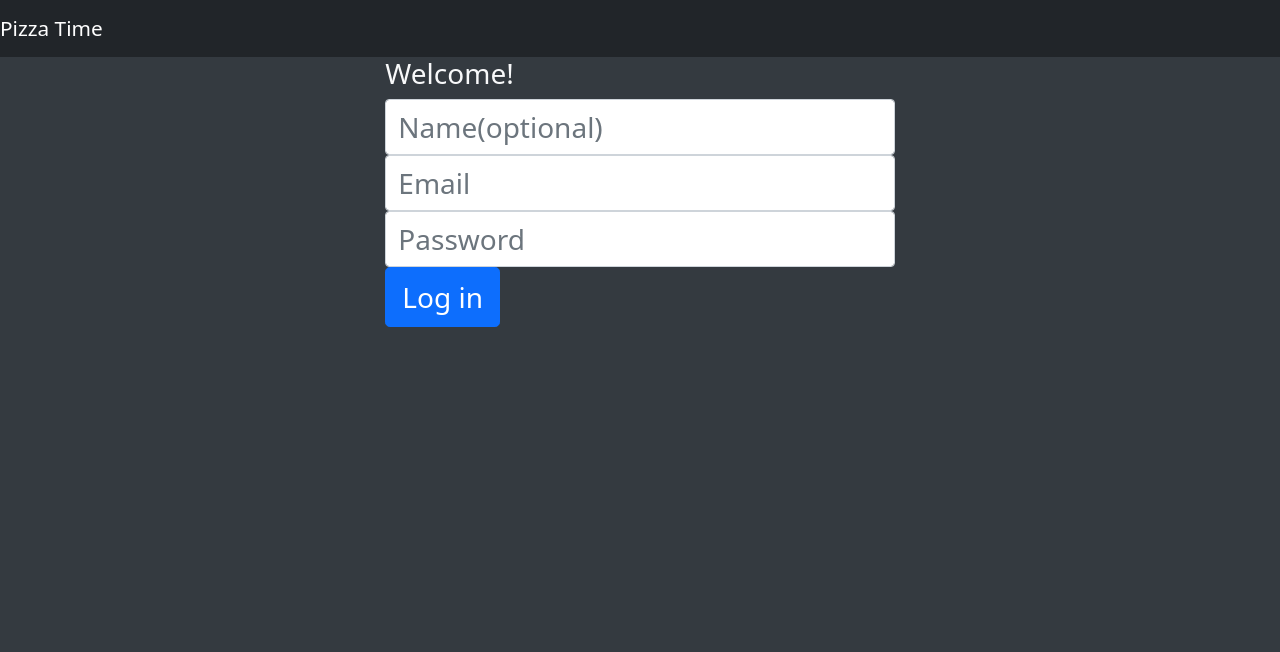
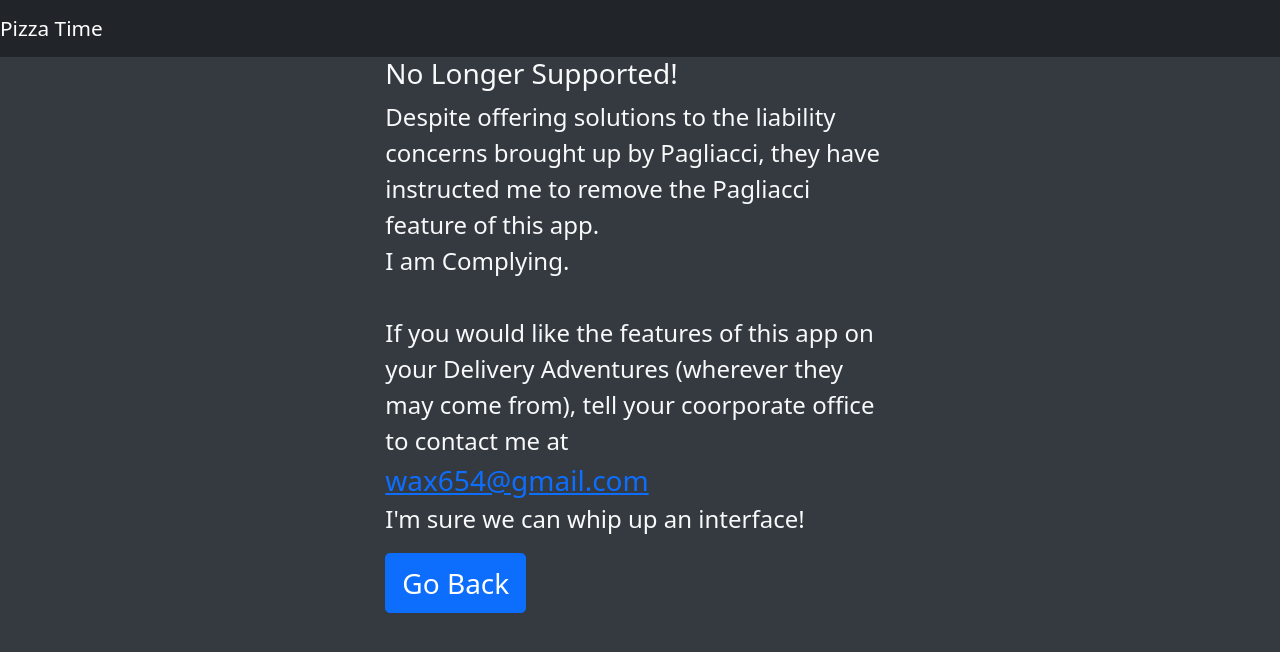
Before and after one commit to wax54/pizza-time, a Flask app: page /pag/login in a window 1280 px wide. Shown: the top 652 px of the page. Run offline with Flask 2, Linux system fonts and the light colour scheme; parts of the project's set-up code (start-up, migrations or seed data) failed here and were passed over.

Commit message:
Complying with Pagliacci's request

```diff
--- a/api/demo_api.py
+++ b/api/demo_api.py
@@ -5,11 +5,11 @@
 
 DEMO_DELIVERY = {"orders": [{"num": 43,
                              "name": "Kassandra Meyers",
-                             "address": "202 Waterwood Bend, Peachtree City",
+                             "address": "12704 NE 88th Ln, Kirkland, WA 98033",
                             "phone": "425-155-1443"},
                             {"num": 17,
                             "name": "Gracy Williams",
-                             "address": "103 Pine Cone Break, Peachtree City",
+                             "address": "10035 127th Ave NE, Kirkland, WA 98033",
                              "phone": "425-555-8972"}],
                  "date": string_date_time(
                      make_date_time_from_now().date()),
--- a/helpers/middleware.py
+++ b/helpers/middleware.py
@@ -1,4 +1,5 @@
 from flask import g, request, redirect
+from api import PAG_KEY
 from config import RENEWAL_TIMEFRAME, JWT_AUTH_KEY
 from users.models import User
 
@@ -63,7 +64,12 @@
     if JWT_AUTH_KEY in request.cookies:
         try:
             user_jwt = request.cookies[JWT_AUTH_KEY]
-            g.user = User.authenticate(user_jwt)
+            u = User.authenticate(user_jwt)
+            if u.api_id == PAG_KEY:
+                g.user = None
+            else:
+                g.user = u
+
         except:
             g.user = None
     else:
--- a/templates/deliveries/delivery_card.html
+++ b/templates/deliveries/delivery_card.html
@@ -1,12 +1,11 @@
 {% if delivery %}
 <div class="row justify-content-center">
-
+    {% include 'deliveries/nav_all_button.html' %}
     {% for order in delivery['orders'] %}
     <div class="col-12 col-xl-6 my-2" id="{{order['num']}}-card">
         {% include 'deliveries/current_order_card.html' %}
     </div>
     {% endfor %}
-    {% include 'deliveries/nav_all_button.html' %}
 
 </div>
 {% endif %}
--- /dev/null
+++ b/templates/sorry_legal_troubles.html
@@ -0,0 +1,29 @@
+{% extends 'base.html' %}
+
+{% block title %}No Longer Supported!{% endblock %}
+
+{% block content %}
+
+<div class="row justify-content-md-center">
+    <div class="col-md-7 col-lg-5">
+        <h2 class="join-message larger-text">No Longer Supported!</h2>
+        <p>
+            Despite offering solutions to the liability concerns brought up by Pagliacci, they have instructed me to remove the
+        Pagliacci feature of this app.<br />
+            I am Complying.
+            <br /><br />
+            If you would like the features of this app on your Delivery Adventures (wherever they may come from), tell your
+            coorporate office to contact me at
+            <br/>
+            <a class="larger-text" href="mailto:wax654@gmail.com" target="_blank">wax654@gmail.com</a>
+
+            <br />
+            I'm sure we can whip up an interface!
+
+        </p>
+
+        <a href="/login" class="btn btn-primary btn-block btn-lg larger-text">Go Back</a>
+    </div>
+</div>
+
+{% endblock %}
--- a/users/auth_routes.py
+++ b/users/auth_routes.py
@@ -78,52 +78,54 @@
 
 @auth_views.route('/pag/login', methods=["GET", "POST"])
 def login_to_pag():
-    """Displays the login form on GET
-    Attempts to Log the user into the PAG API on POST"""
-    #get the form
-    form = PagUserLogin()
-    #see if its a POST and if all required data is there
-    if form.validate_on_submit():
+    return render_template('sorry_legal_troubles.html')
 
-        name = form.name.data
-        email = form.email.data
-        password = form.password.data
+    # """Displays the login form on GET
+    # Attempts to Log the user into the PAG API on POST"""
+    # #get the form
+    # form = PagUserLogin()
+    # #see if its a POST and if all required data is there
+    # if form.validate_on_submit():
 
-        api_key = PAG_KEY
+    #     name = form.name.data
+    #     email = form.email.data
+    #     password = form.password.data
 
-        #set the API to use the Pag api
-        api = apis[api_key]
-        #attempt to login to the API
-        token_glob = api.login(email=email, password=password)
+    #     api_key = PAG_KEY
 
-        #if success
-        if token_glob:
-            token = token_glob['token']
-            expiration = token_glob['expiration']
-            #save them in the DB
-            user = User.create_or_update(name=name,
-                                        email=email,
-                                        token=token,
-                                        token_expiration=expiration,
-                                        api_id=api_key)
+    #     #set the API to use the Pag api
+    #     api = apis[api_key]
+    #     #attempt to login to the API
+    #     token_glob = api.login(email=email, password=password)
 
-            #This will be false if the user was never created
-            user_jwt = user.make_jwt()
-            #put the id in the session
-            #redirect to curr_del page
-            resp = make_response(redirect('/current_delivery'))
-            #put the auth and api in the cookies
-            resp.set_cookie(JWT_AUTH_KEY, user_jwt,
-                            expires=user.accessor_expiration)
-            return resp
-        else:
-            #login failed
-            flash("Not Valid Credentials!", "danger")
-            #return to login page
-            return render_template('user_login.html', form=form)
-    else:
-        #show login page
-        return render_template('user_login.html', form=form)
+    #     #if success
+    #     if token_glob:
+    #         token = token_glob['token']
+    #         expiration = token_glob['expiration']
+    #         #save them in the DB
+    #         user = User.create_or_update(name=name,
+    #                                     email=email,
+    #                                     token=token,
+    #                                     token_expiration=expiration,
+    #                                     api_id=api_key)
+
+    #         #This will be false if the user was never created
+    #         user_jwt = user.make_jwt()
+    #         #put the id in the session
+    #         #redirect to curr_del page
+    #         resp = make_response(redirect('/current_delivery'))
+    #         #put the auth and api in the cookies
+    #         resp.set_cookie(JWT_AUTH_KEY, user_jwt,
+    #                         expires=user.accessor_expiration)
+    #         return resp
+    #     else:
+    #         #login failed
+    #         flash("Not Valid Credentials!", "danger")
+    #         #return to login page
+    #         return render_template('user_login.html', form=form)
+    # else:
+    #     #show login page
+    #     return render_template('user_login.html', form=form)
 
 
 @auth_views.route('/multi/login', methods=["GET", "POST"])
```
